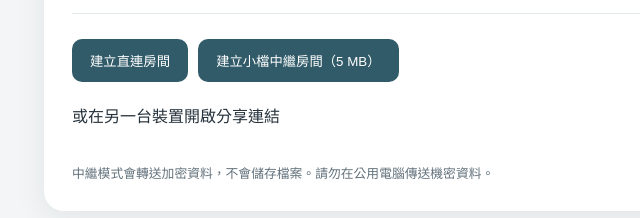
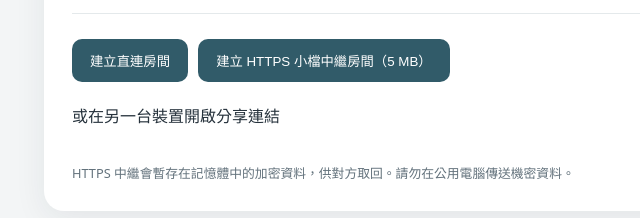
Before and after one commit to maxchan-stack/quickbridge, a plain HTML site: page index.html in a window 1280 px wide. Shown: the part 150-368 px from the top of the page, without its empty margins (276-916 px from the left). Drawn offline with Linux system fonts and the light colour scheme.

Commit message:
Support encrypted small-file transfer over HTTPS

```diff
--- a/index.html
+++ b/index.html
@@ -1 +1 @@
-<!doctype html><html lang="zh-Hant"><head><meta charset="utf-8"><meta name="viewport" content="width=device-width,initial-scale=1"><title>QuickBridge｜跨裝置傳檔</title><link rel="stylesheet" href="style.css"></head><body><main><header><h1>QuickBridge</h1><p>免安裝・掃碼配對・跨網路傳檔</p></header><section id="setup"><button id="create">建立直連房間</button> <button id="createRelay">建立小檔中繼房間（5 MB）</button><p>或在另一台裝置開啟分享連結</p></section><section id="room" hidden><p id="status" role="status">連線中…</p><div id="qr"></div><p><a id="invite" target="_blank" rel="noopener"></a></p><p id="sas" hidden></p><button id="confirm" hidden>確認配對碼相同</button><button id="reject" hidden>拒絕配對</button><button id="leave">結束房間</button></section><section id="transfer" hidden><h2>傳送文字</h2><textarea id="text" placeholder="輸入文字或網址"></textarea><button id="sendText">傳送文字</button><h2>傳送檔案</h2><input id="file" type="file"><button id="sendFile">傳送檔案</button><progress id="progress" max="100" value="0"></progress><h2>接收內容</h2><div id="received"></div></section><footer>中繼模式會轉送加密資料，不會儲存檔案。請勿在公用電腦傳送機密資料。</footer></main><script src="https://cdnjs.cloudflare.com/ajax/libs/qrcodejs/1.0.0/qrcode.min.js"></script><script src="config.js"></script><script src="app.js?v=relay2"></script></body></html>
+<!doctype html><html lang="zh-Hant"><head><meta charset="utf-8"><meta name="viewport" content="width=device-width,initial-scale=1"><title>QuickBridge｜跨裝置傳檔</title><link rel="stylesheet" href="style.css"></head><body><main><header><h1>QuickBridge</h1><p>免安裝・掃碼配對・跨網路傳檔</p></header><section id="setup"><button id="create">建立直連房間</button> <button id="createRelay">建立 HTTPS 小檔中繼房間（5 MB）</button><p>或在另一台裝置開啟分享連結</p></section><section id="room" hidden><p id="status" role="status">連線中…</p><div id="qr"></div><p><a id="invite" target="_blank" rel="noopener"></a></p><p id="sas" hidden></p><button id="confirm" hidden>確認配對碼相同</button><button id="reject" hidden>拒絕配對</button><button id="leave">結束房間</button></section><section id="transfer" hidden><h2>傳送文字</h2><textarea id="text" placeholder="輸入文字或網址"></textarea><button id="sendText">傳送文字</button><h2>傳送檔案</h2><input id="file" type="file"><button id="sendFile">傳送檔案</button><progress id="progress" max="100" value="0"></progress><h2>接收內容</h2><div id="received"></div></section><footer>HTTPS 中繼會暫存在記憶體中的加密資料，供對方取回。請勿在公用電腦傳送機密資料。</footer></main><script src="https://cdnjs.cloudflare.com/ajax/libs/qrcodejs/1.0.0/qrcode.min.js"></script><script src="config.js"></script><script src="app.js?v=https-relay1"></script></body></html>
```
